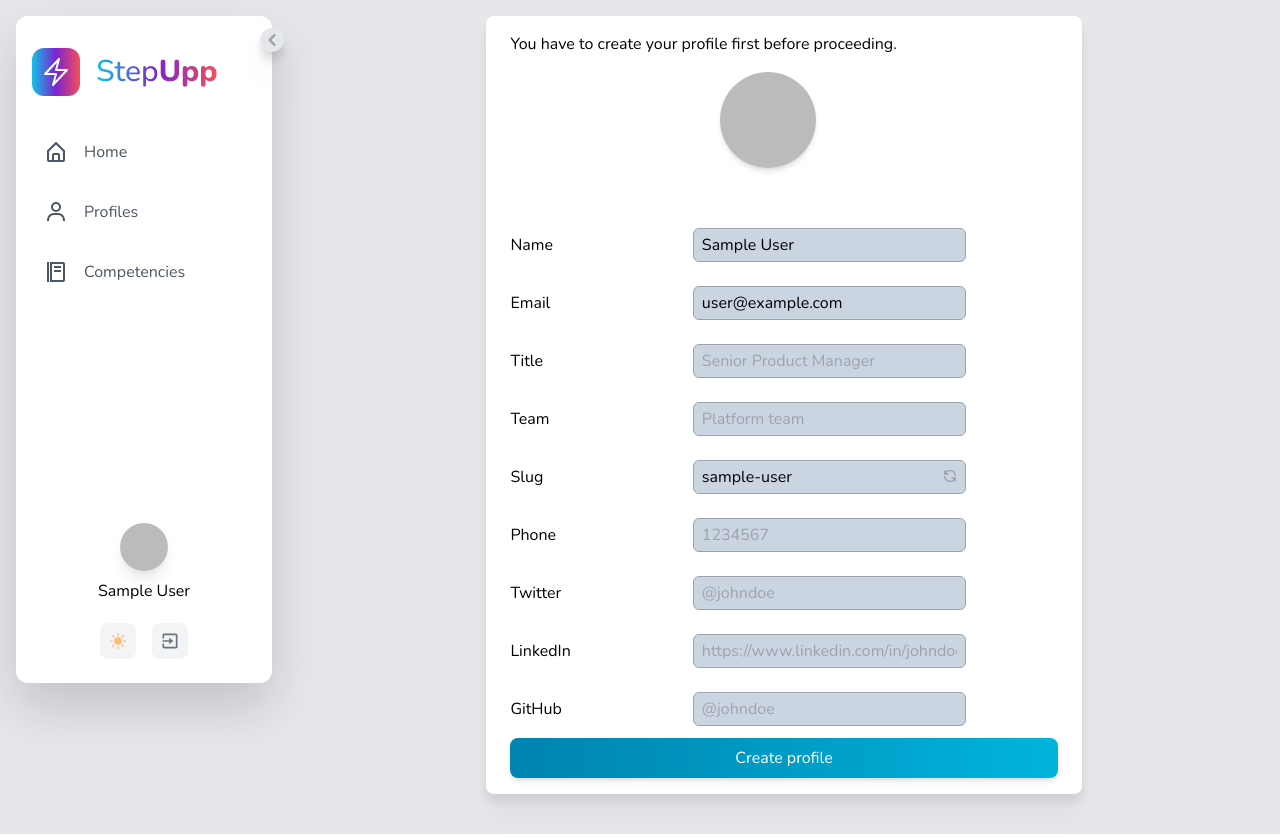
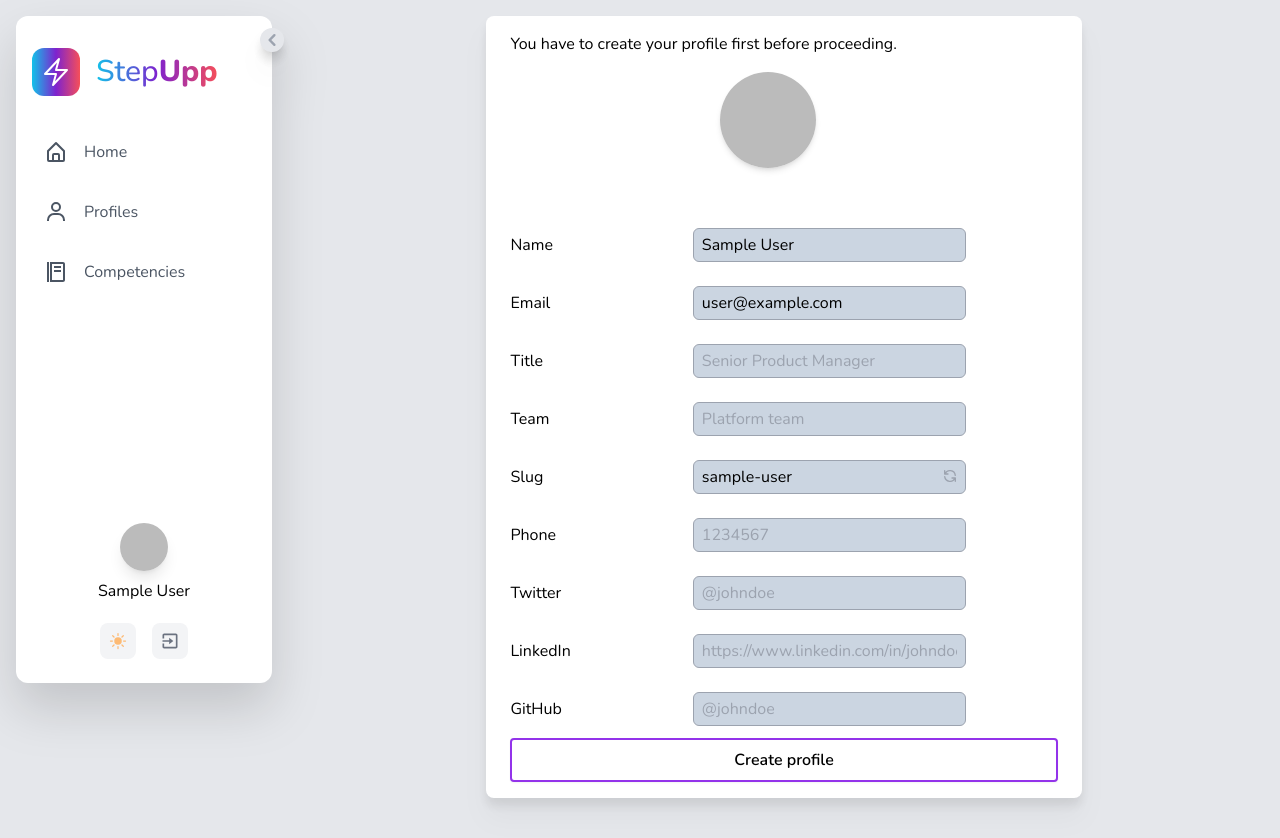
Before and after one commit to ephimoff/step-upp, a Next.js app: page /myprofile in a window 1280 px wide. Built offline with nearby package versions, Linux system fonts and the light colour scheme; no server answers; the database is empty; sample sign-in values are in the browser's storage.

Commit message:
added disabled state

```diff
--- a/src/components/CustomButton.tsx
+++ b/src/components/CustomButton.tsx
@@ -11,8 +11,8 @@ type CustomButtonProps = {
   icon?: React.ReactNode | string;
   iconAfter?: boolean;
 };
-const primary = `bg-gradient-to-r from-fuchsia-700 to-purple-500 hover:bg-gradient-to-l`;
-const secondary = `bg-gradient-to-l from-[#00B4DB] to-[#0083B0] hover:bg-gradient-to-r`;
+// const primary = `bg-gradient-to-r from-fuchsia-700 to-purple-500 hover:bg-gradient-to-l`;
+// const secondary = `bg-gradient-to-l from-[#00B4DB] to-[#0083B0] hover:bg-gradient-to-r`;
 
 const CustomButton = ({
   text,
@@ -40,6 +40,8 @@ const CustomButton = ({
       }
       ${size === 'small' ? 'py-0' : 'py-2'}
       ${fullWidth ? 'w-full' : null}
+      ${disabled ? 'cursor-auto opacity-40 dark:hover:bg-slate-900' : null}
+
       `}
       onClick={onClick}
       disabled={disabled}
--- a/src/pages/myprofile.tsx
+++ b/src/pages/myprofile.tsx
@@ -10,6 +10,7 @@ import NoAvatar from '@/components/NoAvatar';
 import { myProfileFields } from '@/data/data';
 import Card from '@/components/Card';
 import { generateSlug } from '@/utils/functions';
+import CustomButton from '@/components/CustomButton';
 
 type MyProfilePageProps = {
   profile: ProfileType;
@@ -137,7 +138,7 @@ export default function MyProfilePage({ profile }: MyProfilePageProps) {
                   setSubmitting(false);
                 }}
               >
-                {({ values, errors, isSubmitting }) => (
+                {({ values, errors, touched, isSubmitting }) => (
                   <Form className="">
                     <div className="mx-auto my-4 h-24 w-24 sm:h-32 sm:w-32">
                       {userpic ? (
@@ -172,8 +173,18 @@ export default function MyProfilePage({ profile }: MyProfilePageProps) {
                     <pre className="text-sm font-thin text-red-500">
                       {JSON.stringify(errors, null, 2)}
                     </pre> */}
-
-                    <button
+                    <CustomButton
+                      type="submit"
+                      text={
+                        currentProfile ? 'Update profile' : 'Create profile'
+                      }
+                      role="primary"
+                      disabled={
+                        isSubmitting || Object.keys(errors).length !== 0
+                      }
+                      fullWidth
+                    />
+                    {/* <button
                       type="submit"
                       disabled={
                         isSubmitting || Object.keys(errors).length !== 0
@@ -184,7 +195,7 @@ export default function MyProfilePage({ profile }: MyProfilePageProps) {
                       }  w-full rounded-lg bg-gradient-to-l from-[#00B4DB] to-[#0083B0] py-2 text-white shadow-md hover:bg-gradient-to-r `}
                     >
                       {currentProfile ? 'Update profile' : 'Create profile'}
-                    </button>
+                    </button> */}
                   </Form>
                 )}
               </Formik>
```
